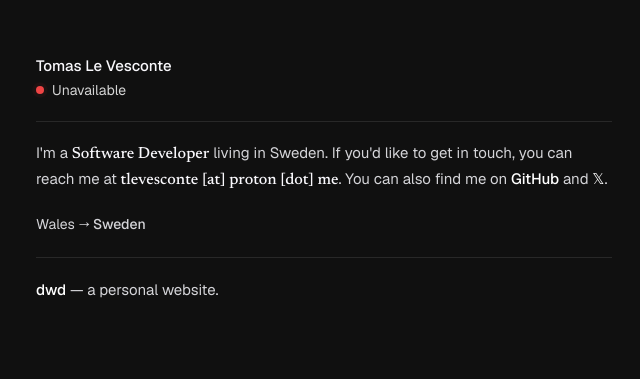
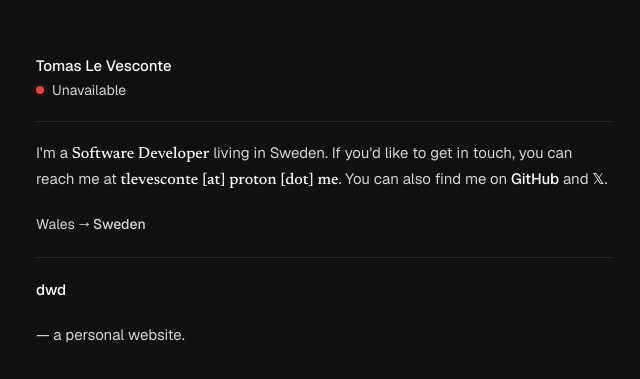
Before and after one commit to levesconte/www, a Next.js app: page / in a window 1280 px wide. Shown: the part 201-580 px from the top of the page, without its empty margins (316-956 px from the left). Built offline with nearby package versions, Linux system fonts and the light colour scheme.

Commit message:
Span to p

```diff
--- a/app/page.tsx
+++ b/app/page.tsx
@@ -53,7 +53,7 @@ export default function Home() {
         <ul>
           <li className="prose prose-zinc text-pretty text-[15px] dark:prose-invert">
             <Hyperlink href="https://danwallacedrummer.com" text="dwd" />
-            <span> — a personal website.</span>
+            <p> — a personal website.</p>
           </li>
         </ul>
       </section>
```
